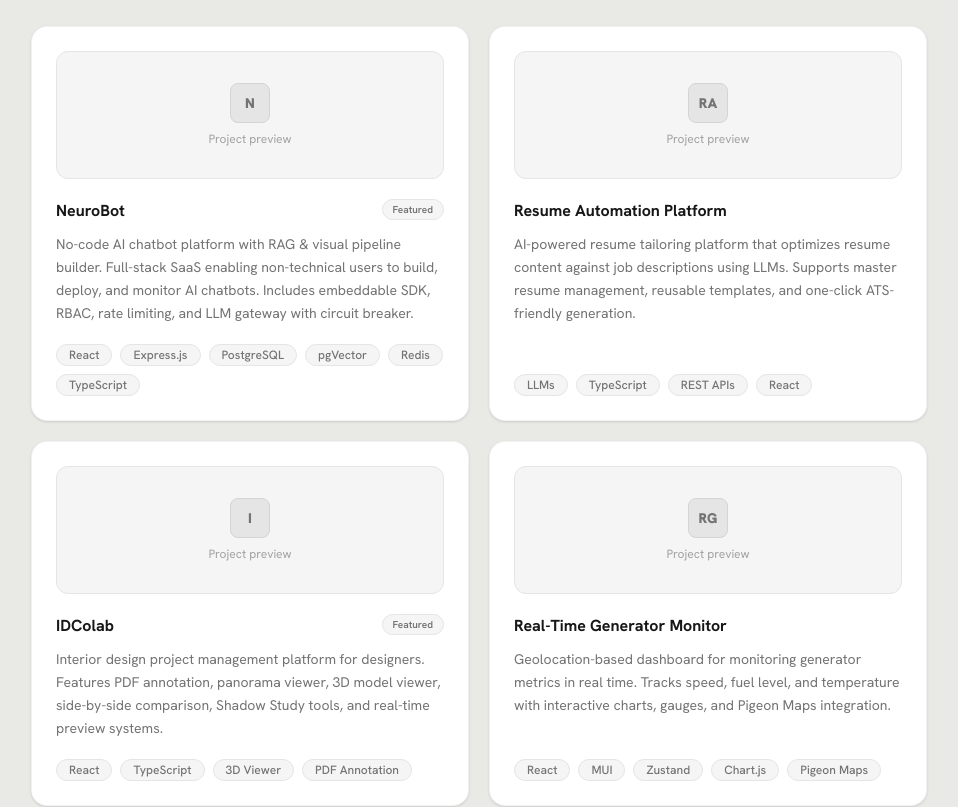
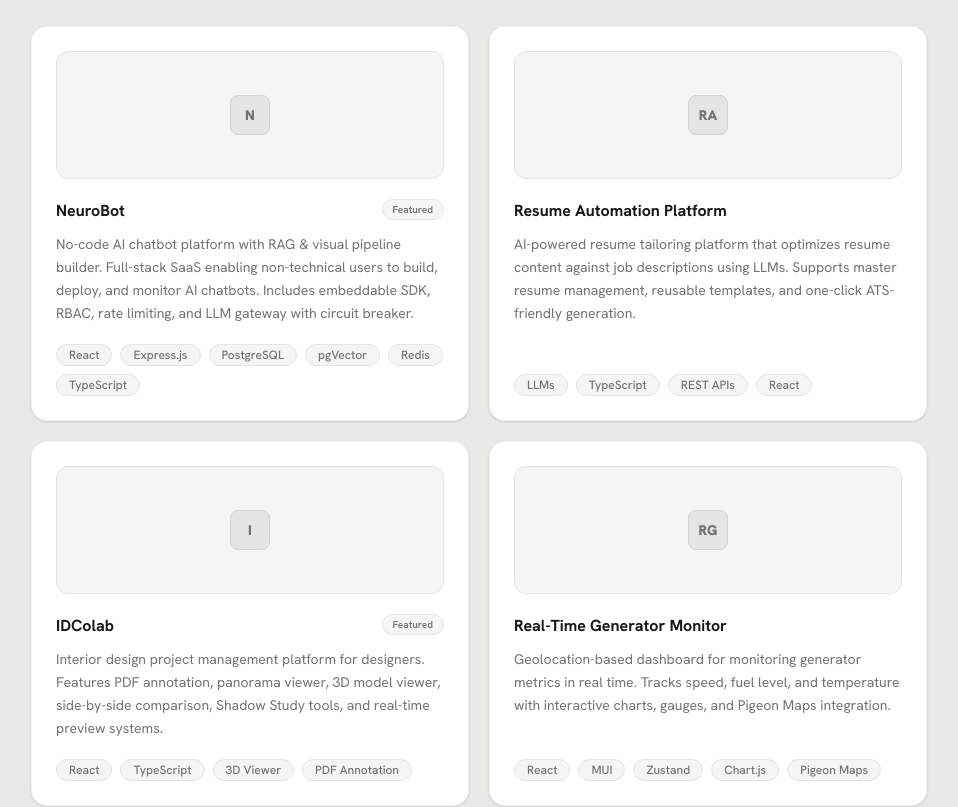
Before and after one commit to pongangairaman-nks/pongangairaman-portfolio, a Next.js app: page / in a window 1280 px wide. Shown: the part 5540-6347 px from the top of the page, without its empty margins (161-1119 px from the left). Built offline with nearby package versions, Linux system fonts and the light colour scheme.

Commit message:
Remove Project preview placeholder in the project cards

```diff
--- a/src/components/sections/ProjectsSection.tsx
+++ b/src/components/sections/ProjectsSection.tsx
@@ -60,7 +60,7 @@ function ProjectPlaceholder({ name }: { name: string }) {
       <div className="w-10 h-10 rounded-lg bg-neutral-200 border border-neutral-300 flex items-center justify-center text-sm font-black text-neutral-500">
         {initials}
       </div>
-      <span className="text-xs text-neutral-400">Project preview</span>
+      {/* <span className="text-xs text-neutral-400">Project preview</span> */}
     </div>
   );
 }
```
